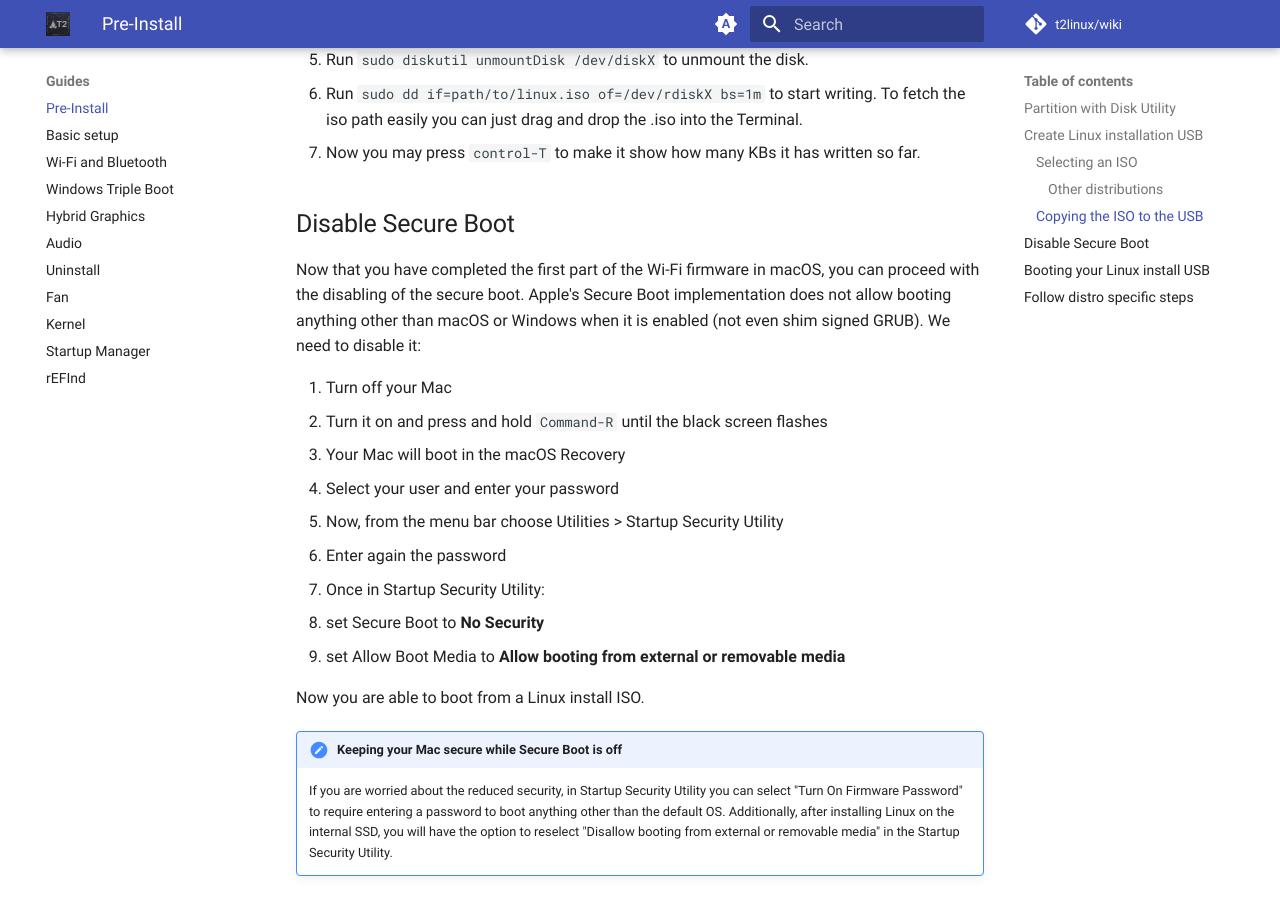
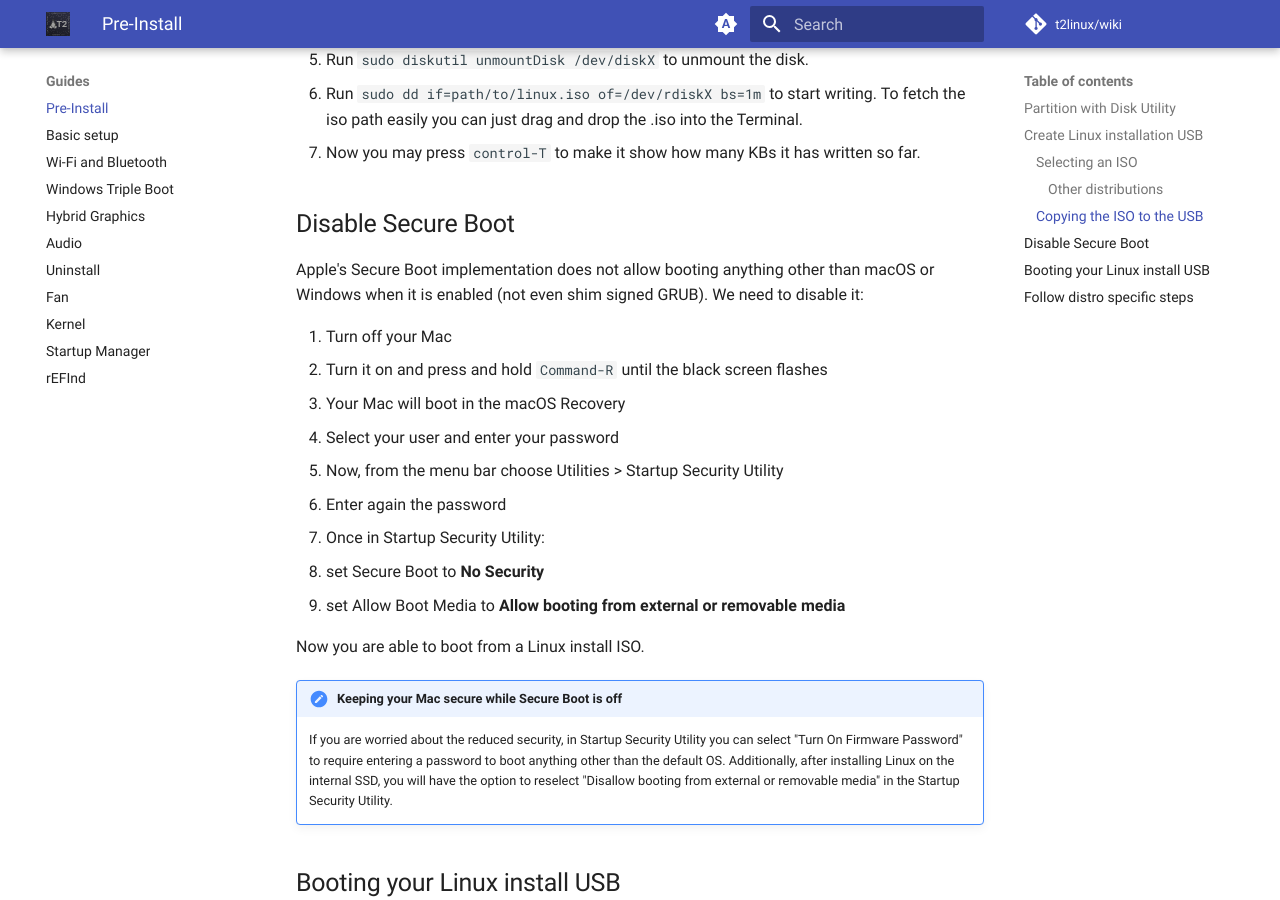
Before and after one commit to t2linux/wiki, an MkDocs documentation site: the page built from docs/guides/preinstall.md, in a window 1280 px wide and 900 px high, scrolled down 2238 px. Built offline with MkDocs 1.6.1 and Material for MkDocs 9.7.7, drawn with Linux system fonts in a browser that asks for light colours; comment, search, counter and statistics services are not loaded.

Commit message:
Preinstall: remove line mentioning WiFi firmware
Fixes https://github.com/t2linux/wiki/issues/666

```diff
--- a/docs/guides/preinstall.md
+++ b/docs/guides/preinstall.md
@@ -65,7 +65,6 @@ Or you can use `dd` in macOS Terminal:
 
 ## Disable Secure Boot
 
-Now that you have completed the first part of the Wi-Fi firmware in macOS, you can proceed with the disabling of the secure boot.
 Apple's Secure Boot implementation does not allow booting anything other than macOS or Windows when it is enabled (not even shim signed GRUB).
 We need to disable it:
 
```
